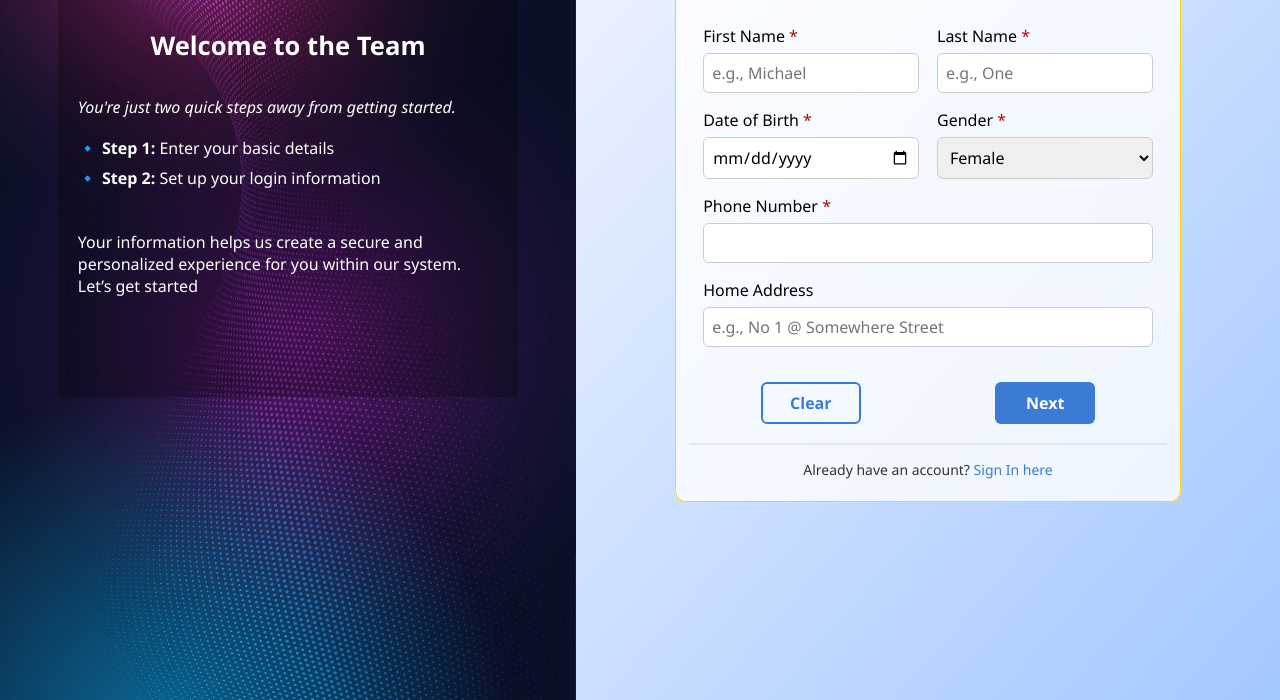
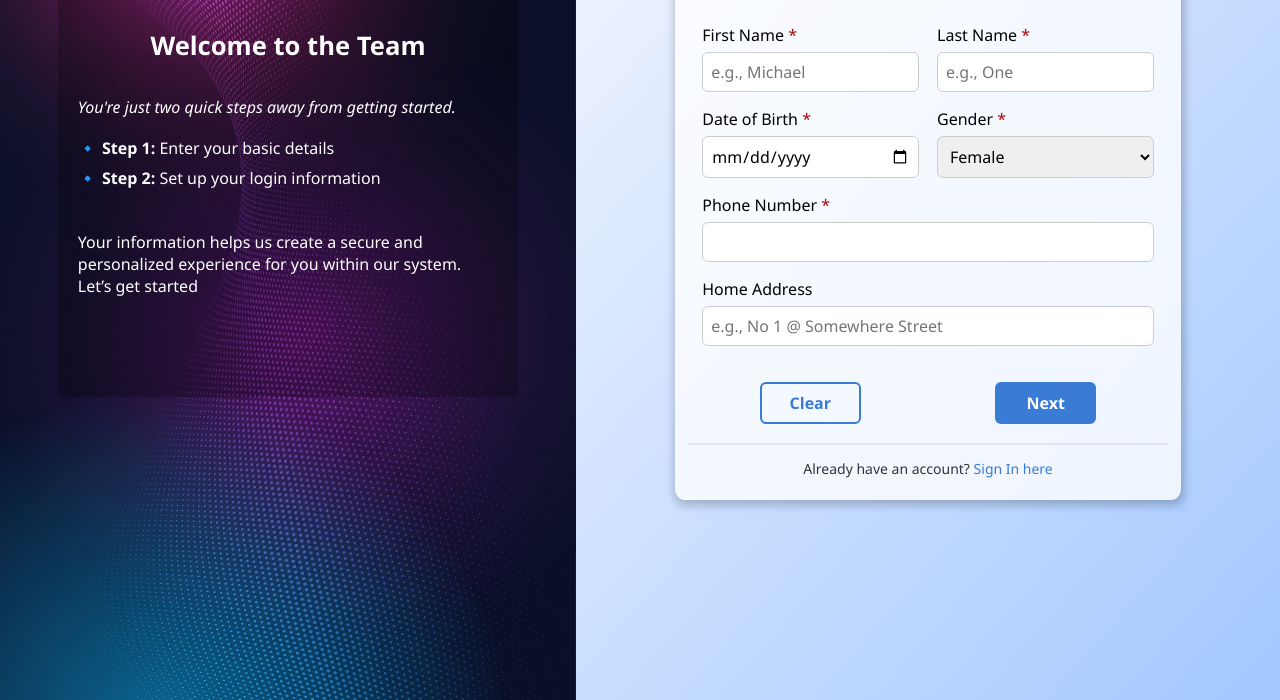
Before and after one commit to 1michael17/signUp, a plain HTML site: page index.html in a window 1280 px wide. Shown: the part 100-800 px from the top of the page. Drawn offline with Linux system fonts and the light colour scheme.

Commit message:
box-shadow added, gold border removed

```diff
--- a/style.css
+++ b/style.css
@@ -81,7 +81,8 @@ fieldset {
     background-color: #ffffffc9;
     border-radius: 2%;
     margin: 1% auto;
-    border: solid 1px gold;
+    box-shadow: 2px 4px 10px 2px #0000002c, 0px 1px 10px 2px #00000010;
+
 }
 
 /* **General in both fieldset (.step1 & .step2) */
```
